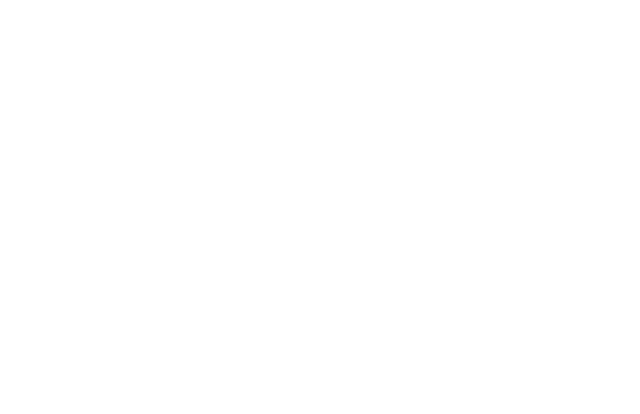
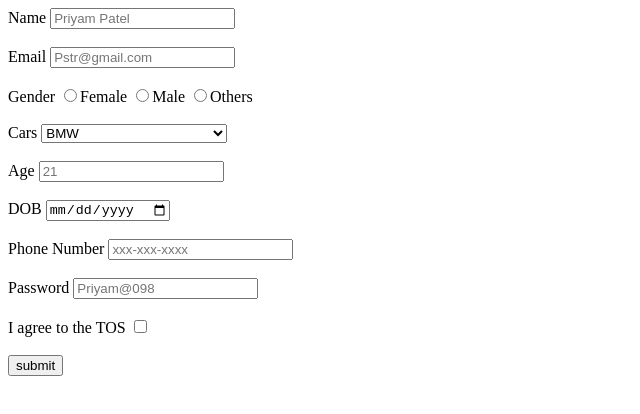
Before and after one commit to acciojob/signup-form-car-hitu69, a website: page main.html in a window 1280 px wide. Shown: the whole page, without its empty margins (0-640 px from the left). Drawn offline with Linux system fonts and the light colour scheme.

Commit message:
created a submission

```diff
--- a/main.html
+++ b/main.html
@@ -1,5 +1,3 @@
-<!DOCTYPE html>
-
 <html>
 
 <head>
@@ -8,6 +6,68 @@
 
 <body>
 	<!-- the entire body must be written by student -->
+	<form action="" method="post" >
+<!-- 		name -->
+		<div>
+			<lable for="name" >Name</lable>
+		<input type="text"  id="name" value="" placeholder="Priyam Patel" required >
+
+		</div><br>
+<!-- 		email -->
+		<div>
+			<lable for="email" >Email</lable>
+			<input type="email" id ="email" placeholder="Pstr@gmail.com" required >
+
+		</div><br>
+<!-- 		gender -->
+		<div>
+			<lable for="gender" >Gender</lable>
+				<input type="radio" id="female" name="gender" >Female
+				<input type="radio" id="male" name="gender" >Male
+			    <input type="radio" id="others" name="gender" >Others
+
+		</div><br>
+<!-- 		>Car Brands -->
+		<div>
+			<lable for="car brands">Cars</lable>
+			<select id="Please choose an option"  >
+				<option value="Please choose an option" disabled >--Please choose an option--</option>
+				<option value="bmw">BMW</option>
+				<option value="audi">Audi</option>
+				<option value="mercedez">Mercedez</option>
+			</select>
+		</div> <br>
+<!-- 		age -->
+		<div>
+			<lable for="age">Age</lable>
+			<input type="age" name ="age" required placeholder="21" >
+		</div><br>
+<!-- 		date of birth -->
+	<div>
+			<lable for="d.o.b">DOB</lable>
+		<input type="date" name="d.o.b" id ="date of birth" required >
+
+	</div><br>
+<!-- 		Phone number -->
+		<div>
+			<lable for="tel">Phone Number</lable>
+			<input type="tel" name ="Phone number" id="Phone number" placeholder="xxx-xxx-xxxx">
+
+		</div><br>
+<!-- 		password -->
+		<div>
+			<lable for="password">Password</lable>
+			<input type="password" name="password" id ="password" required placeholder="Priyam@098">
+		</div><br>
+<!-- 	/checkbox -->
+		<div>
+		    <lable for="checkbox">I agree to the TOS</lable>
+			<input type="checkbox" name="checkbox" id="checkbox">
+		</div><br>
+<!-- 		sumbit button -->
+<!-- 		<lable for="sumbit" >Submit</lable> -->
+		<button>submit</button>
+	</form>
     <script type="text/javascript" src="./script.js">
 </script>
 
```
